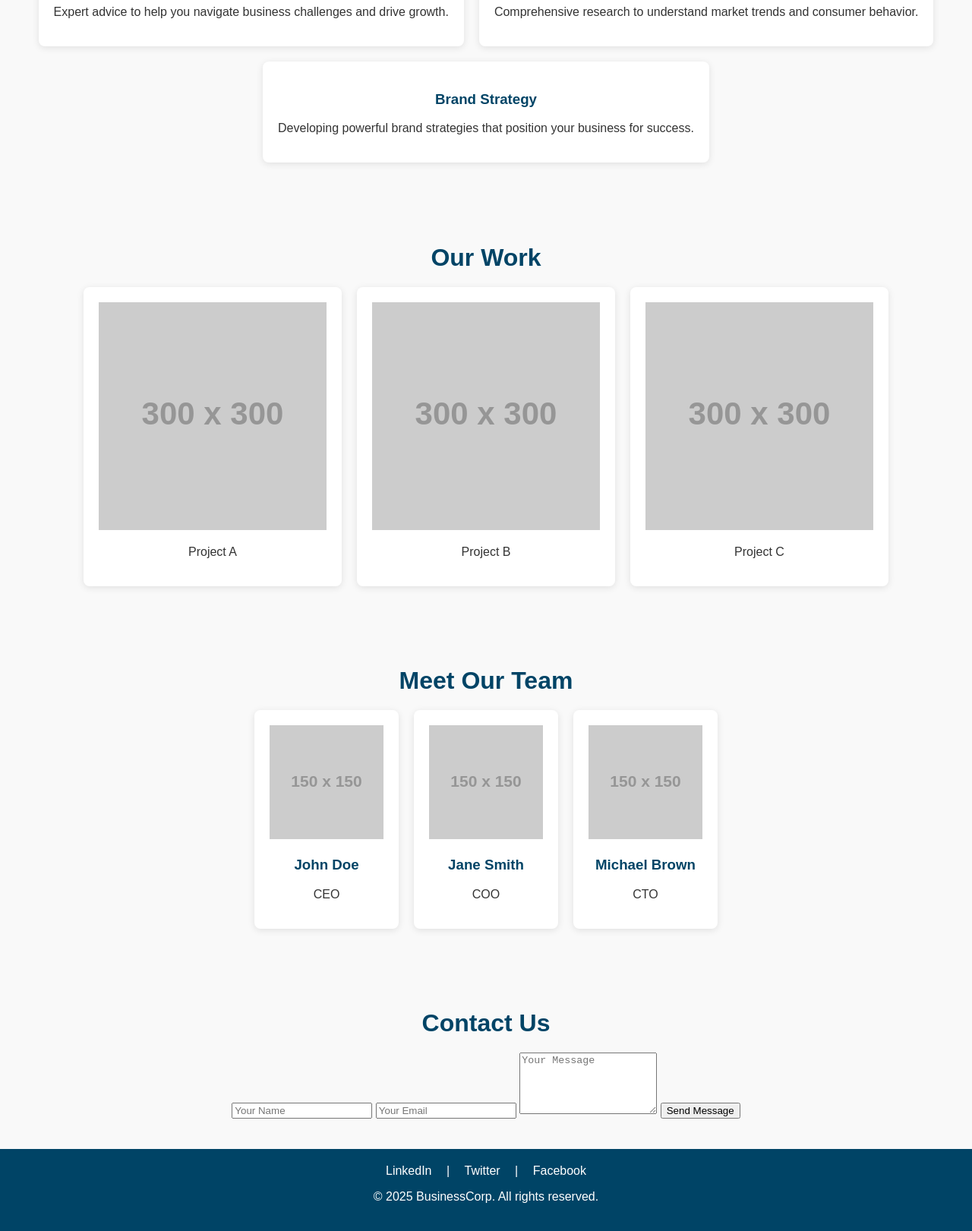
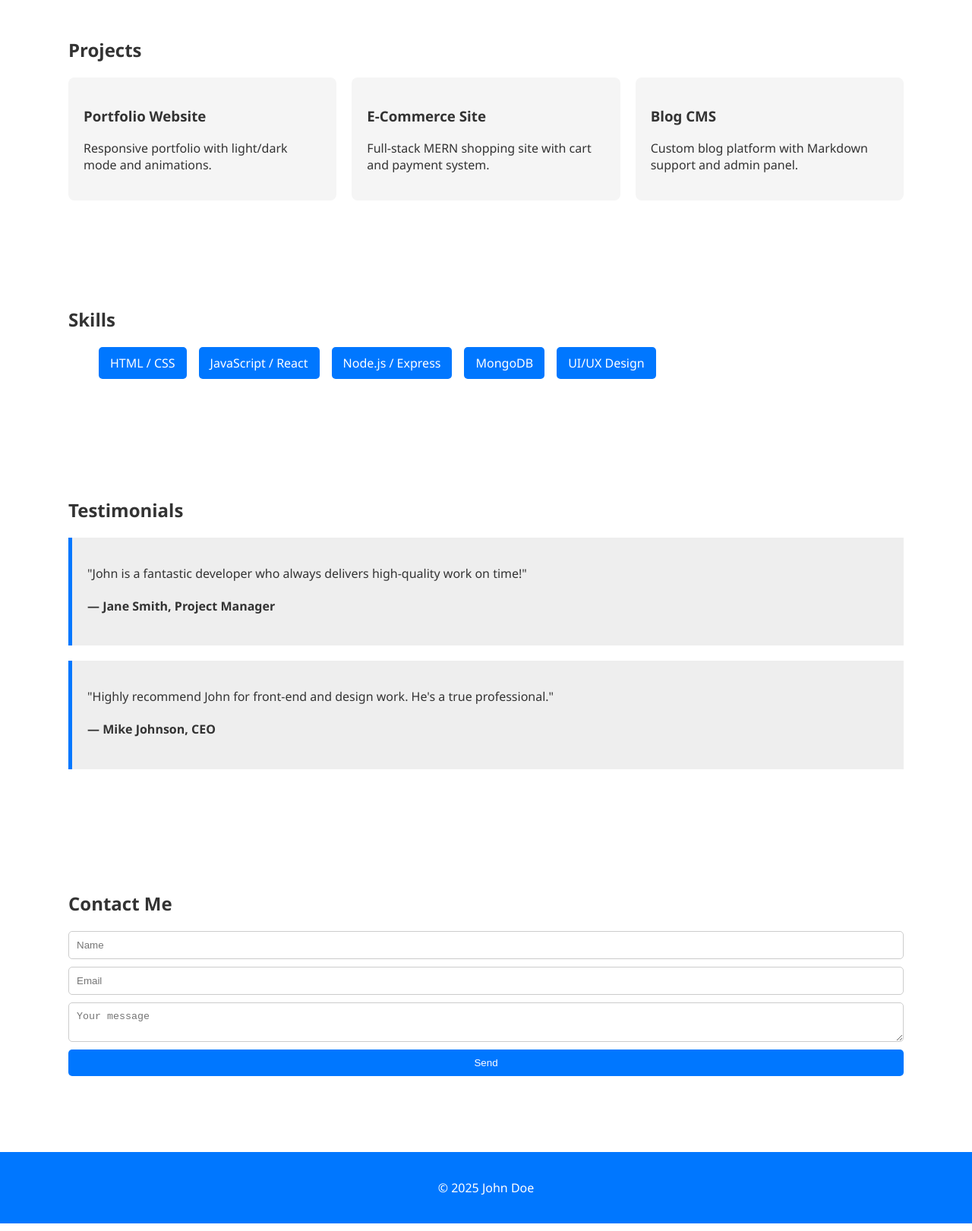
Before and after one commit to akshayHiremath429/sigma-wed-dev-course, a plain HTML site: page index.html in a window 1280 px wide. Shown: the part 779-2400 px from the top of the page at 76% size. Drawn offline with Linux system fonts and the light colour scheme; placeholder pictures from the web are drawn by us.

```diff
--- a/index.html
+++ b/index.html
@@ -4,120 +4,104 @@
 <head>
     <meta charset="UTF-8" />
     <meta name="viewport" content="width=device-width, initial-scale=1.0" />
-    <title>BusinessCorp - Professional Solutions</title>
+    <title>John Doe | Portfolio</title>
     <link rel="stylesheet" href="style.css" />
 </head>
 
 <body>
     <header>
-        <div class="logo">
-            <h1>BusinessCorp</h1>
+        <div class="container nav">
+            <h1 class="logo">John Doe</h1>
+            <nav>
+                <a href="#about">About</a>
+                <a href="#projects">Projects</a>
+                <a href="#skills">Skills</a>
+                <a href="#testimonials">Testimonials</a>
+                <a href="#contact">Contact</a>
+                <button id="toggle-mode">☀</button>
+            </nav>
         </div>
-        <nav>
-            <a href="#home">Home</a>
-            <a href="#about">About</a>
-            <a href="#services">Services</a>
-            <a href="#portfolio">Portfolio</a>
-            <a href="#team">Team</a>
-            <a href="#contact">Contact</a>
-        </nav>
     </header>
 
-    <main>
-        <!-- Hero Section -->
-        <section id="home" class="hero">
-            <div class="hero-content">
-                <h2>Innovative Business Solutions</h2>
-                <p>Providing expert consulting and services to help businesses thrive in a competitive market.</p>
-                <a href="#contact" class="cta-btn">Get In Touch</a>
+    <section class="hero">
+        <div class="container">
+            <h2>Hello, I'm <span>John Doe</span></h2>
+            <p>Full Stack Developer & UI/UX Designer</p>
+            <a href="resume.pdf" class="btn" download>Download Resume</a>
         </div>
     </section>
 
-        <!-- About Section -->
-        <section id="about">
-            <h2>About Us</h2>
-            <p>At BusinessCorp, we specialize in delivering high-quality solutions to help businesses grow. With a team
-                of experienced professionals, we provide tailored services that address your unique business challenges.
-            </p>
+    <section id="about" class="about section">
+        <div class="container">
+            <h2>About Me</h2>
+            <p>Experienced developer skilled in building web apps using modern tech like React, Node.js, and Tailwind
+                CSS. Passionate about design and development.</p>
+        </div>
     </section>
 
-        <!-- Services Section -->
-        <section id="services">
-            <h2>Our Services</h2>
-            <div class="service-grid">
-                <div class="service">
-                    <h3>Consulting</h3>
-                    <p>Expert advice to help you navigate business challenges and drive growth.</p>
+    <section id="projects" class="projects section">
+        <div class="container">
+            <h2>Projects</h2>
+            <div class="project-list">
+                <div class="project-card">
+                    <h3>Portfolio Website</h3>
+                    <p>Responsive portfolio with light/dark mode and animations.</p>
                 </div>
-                <div class="service">
-                    <h3>Market Research</h3>
-                    <p>Comprehensive research to understand market trends and consumer behavior.</p>
+                <div class="project-card">
+                    <h3>E-Commerce Site</h3>
+                    <p>Full-stack MERN shopping site with cart and payment system.</p>
                 </div>
-                <div class="service">
-                    <h3>Brand Strategy</h3>
-                    <p>Developing powerful brand strategies that position your business for success.</p>
+                <div class="project-card">
+                    <h3>Blog CMS</h3>
+                    <p>Custom blog platform with Markdown support and admin panel.</p>
+                </div>
             </div>
         </div>
     </section>
 
-        <!-- Portfolio Section -->
-        <section id="portfolio">
-            <h2>Our Work</h2>
-            <div class="portfolio-grid">
-                <div class="portfolio-item">
-                    <img src="https://via.placeholder.com/300" alt="Project 1" />
-                    <p>Project A</p>
+    <section id="skills" class="skills section">
+        <div class="container">
+            <h2>Skills</h2>
+            <ul class="skill-list">
+                <li>HTML / CSS</li>
+                <li>JavaScript / React</li>
+                <li>Node.js / Express</li>
+                <li>MongoDB</li>
+                <li>UI/UX Design</li>
+            </ul>
         </div>
-                <div class="portfolio-item">
-                    <img src="https://via.placeholder.com/300" alt="Project 2" />
-                    <p>Project B</p>
+    </section>
+
+    <section id="testimonials" class="testimonials section">
+        <div class="container">
+            <h2>Testimonials</h2>
+            <div class="testimonial">
+                <p>"John is a fantastic developer who always delivers high-quality work on time!"</p>
+                <h4>— Jane Smith, Project Manager</h4>
             </div>
-                <div class="portfolio-item">
-                    <img src="https://via.placeholder.com/300" alt="Project 3" />
-                    <p>Project C</p>
+            <div class="testimonial">
+                <p>"Highly recommend John for front-end and design work. He's a true professional."</p>
+                <h4>— Mike Johnson, CEO</h4>
             </div>
         </div>
     </section>
 
-        <!-- Team Section -->
-        <section id="team">
-            <h2>Meet Our Team</h2>
-            <div class="team-grid">
-                <div class="team-member">
-                    <img src="https://via.placeholder.com/150" alt="Team Member 1" />
-                    <h3>John Doe</h3>
-                    <p>CEO</p>
-                </div>
-                <div class="team-member">
-                    <img src="https://via.placeholder.com/150" alt="Team Member 2" />
-                    <h3>Jane Smith</h3>
-                    <p>COO</p>
-                </div>
-                <div class="team-member">
-                    <img src="https://via.placeholder.com/150" alt="Team Member 3" />
-                    <h3>Michael Brown</h3>
-                    <p>CTO</p>
-                </div>
+    <section id="contact" class="contact section">
+        <div class="container">
+            <h2>Contact Me</h2>
+            <form id="contact-form">
+                <input type="text" placeholder="Name" required />
+                <input type="email" placeholder="Email" required />
+                <textarea placeholder="Your message" required></textarea>
+                <button type="submit">Send</button>
+            </form>
         </div>
     </section>
 
-        <!-- Contact Section -->
-        <section id="contact">
-            <h2>Contact Us</h2>
-            <form>
-                <input type="text" name="name" placeholder="Your Name" required />
-                <input type="email" name="email" placeholder="Your Email" required />
-                <textarea name="message" placeholder="Your Message" rows="5" required></textarea>
-                <button type="submit">Send Message</button>
-            </form>
-        </section>
-    </main>
-
     <footer>
-        <div class="social-icons">
-            <a href="#">LinkedIn</a> | <a href="#">Twitter</a> | <a href="#">Facebook</a>
+        <div class="container">
+            <p>&copy; 2025 John Doe</p>
         </div>
-        <p>&copy; 2025 BusinessCorp. All rights reserved.</p>
     </footer>
 
     <script src="script.js"></script>
--- a/script.js
+++ b/script.js
@@ -1,10 +1,14 @@
-// Add smooth scroll to anchors
-document.querySelectorAll('a').forEach(anchor => {
-    anchor.addEventListener('click', function (e) {
-        e.preventDefault();
+// Dark/Light Mode Toggle
+const toggleBtn = document.getElementById('toggle-mode');
+toggleBtn.addEventListener('click', () => {
+  document.body.classList.toggle('dark');
+  toggleBtn.textContent = document.body.classList.contains('dark') ? '🌙' : '☀';
+});
 
-        document.querySelector(this.getAttribute('href')).scrollIntoView({
-            behavior: 'smooth'
-        });
-    });
+// Contact Form
+const form = document.getElementById('contact-form');
+form.addEventListener('submit', function(e) {
+  e.preventDefault();
+  alert('Thanks for your message!');
+  form.reset();
 });
--- a/style.css
+++ b/style.css
@@ -1,91 +1,165 @@
+:root {
+    --bg-color: #ffffff;
+    --text-color: #333;
+    --accent: #0077ff;
+}
+
+body.dark {
+    --bg-color: #121212;
+    --text-color: #e0e0e0;
+    --accent: #00aaff;
+}
+
 body {
-    font-family: Arial, sans-serif;
+    background-color: var(--bg-color);
+    color: var(--text-color);
+    font-family: 'Segoe UI', sans-serif;
     margin: 0;
-    padding: 0;
-    background-color: #f9f9f9;
-    color: #333;
+    transition: all 0.3s ease;
+}
+
+.container {
+    width: 90%;
+    max-width: 1100px;
+    margin: auto;
 }
 
 header {
-    background-color: #004466;
-    color: white;
-    padding: 1em 0;
+    background: var(--accent);
+    color: #fff;
+    padding: 1rem 0;
+}
+
+.logo {
+    font-size: 1.5rem;
+    font-weight: bold;
+}
+
+nav {
     display: flex;
-    justify-content: space-between;
+    gap: 1rem;
     align-items: center;
 }
 
-header .logo h1 {
-    margin-left: 20px;
+nav a {
+    color: #fff;
+    text-decoration: none;
+    font-weight: 500;
 }
 
-nav a {
-    margin: 0 20px;
-    color: white;
-    text-decoration: none;
-    font-size: 16px;
+#toggle-mode {
+    background: none;
+    border: none;
+    font-size: 1.2rem;
+    cursor: pointer;
+    color: #fff;
 }
 
 .hero {
-    background-color: #005f73;
+    text-align: center;
+    padding: 100px 20px;
+    background: linear-gradient(135deg, var(--accent), #003366);
     color: white;
-    padding: 60px 20px;
-    text-align: center;
 }
 
-.hero .cta-btn {
-    padding: 12px 25px;
-    background: #FFD700;
-    color: black;
+.hero h2 span {
+    color: #ffcc00;
+}
+
+.btn {
+    background: #fff;
+    color: var(--accent);
+    padding: 10px 20px;
     text-decoration: none;
-    font-weight: bold;
+    border-radius: 5px;
+    display: inline-block;
+    margin-top: 20px;
+}
+
+.section {
+    padding: 60px 0;
+}
+
+.projects .project-list {
+    display: flex;
+    flex-wrap: wrap;
+    gap: 20px;
+}
+
+.project-card {
+    background: #f5f5f5;
+    padding: 20px;
+    flex: 1;
+    border-radius: 8px;
+}
+
+body.dark .project-card {
+    background: #1e1e1e;
+}
+
+.skills ul {
+    list-style: none;
+    display: flex;
+    gap: 1rem;
+    flex-wrap: wrap;
+}
+
+.skills li {
+    background: var(--accent);
+    color: white;
+    padding: 10px 15px;
     border-radius: 5px;
 }
 
-section {
-    padding: 40px 20px;
-    text-align: center;
+.testimonial {
+    background: #eee;
+    padding: 20px;
+    margin-bottom: 20px;
+    border-left: 5px solid var(--accent);
 }
 
-h2 {
-    color: #004466;
-    font-size: 2em;
-    margin-bottom: 20px;
+.contact form {
+    display: flex;
+    flex-direction: column;
+    gap: 10px;
 }
 
-.service-grid,
-.portfolio-grid,
-.team-grid {
-    display: flex;
-    gap: 20px;
-    flex-wrap: wrap;
-    justify-content: center;
+.contact input,
+.contact textarea {
+    padding: 10px;
+    border: 1px solid #ccc;
+    border-radius: 5px;
 }
 
-.service,
-.portfolio-item,
-.team-member {
-    background: #fff;
-    padding: 20px;
-    border-radius: 8px;
-    box-shadow: 0 2px 10px rgba(0, 0, 0, 0.1);
-    text-align: center;
-}
-
-.service h3,
-.team-member h3 {
-    color: #004466;
+.contact button {
+    background: var(--accent);
+    color: white;
+    padding: 10px;
+    border: none;
+    border-radius: 5px;
+    cursor: pointer;
 }
 
 footer {
-    background-color: #004466;
-    color: white;
     text-align: center;
     padding: 20px;
+    background: var(--accent);
+    color: #fff;
+    margin-top: 40px;
 }
 
-footer .social-icons a {
-    margin: 0 15px;
-    color: white;
-    text-decoration: none;
+/* Responsive */
+@media (max-width: 768px) {
+    nav {
+        flex-wrap: wrap;
+        justify-content: center;
+    }
+
+    .project-list {
+        flex-direction: column;
+    }
+
+    .skills ul {
+        justify-content: center;
+    }
 }
```
Lines whose indentation alone changed are shown as unchanged.
